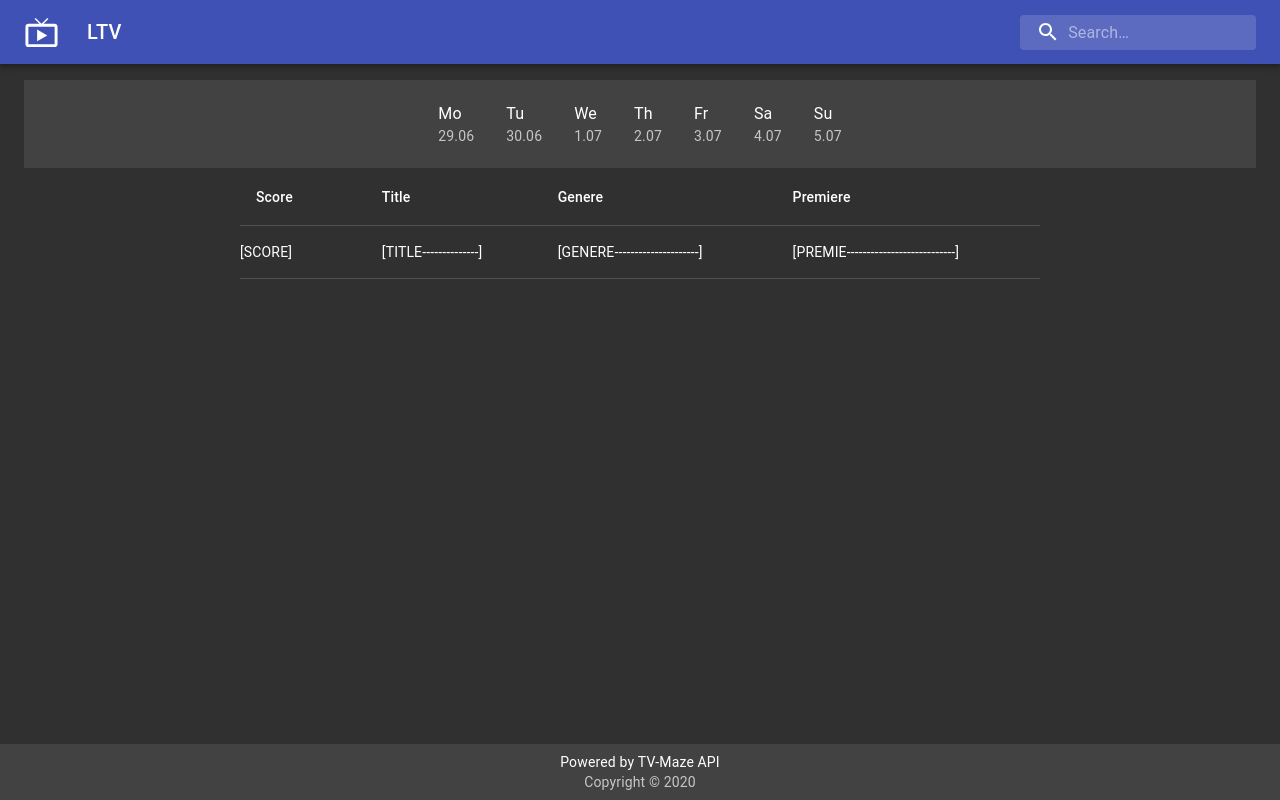
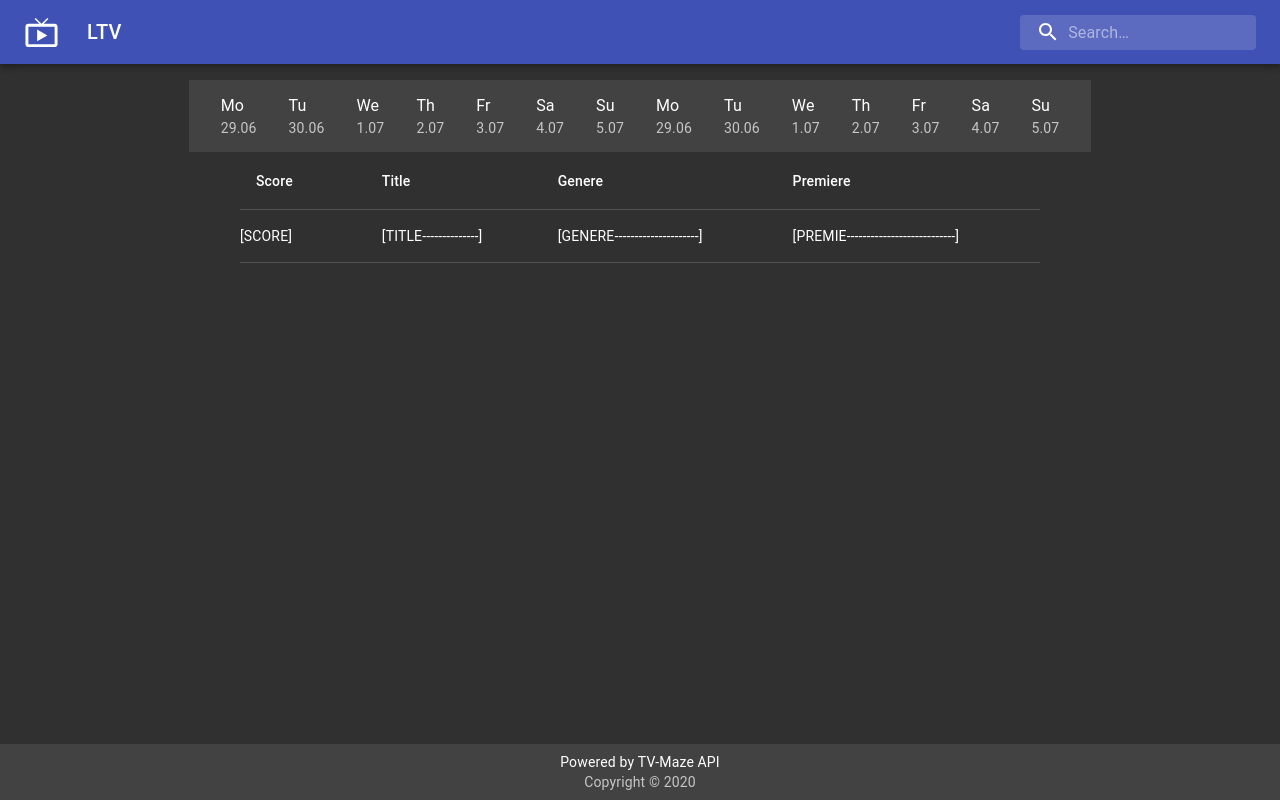
Before and after one commit to barteklecki/lecki-tv, a React (Create React App) app: page / in a window 1280 px wide. Built offline with nearby package versions, Linux system fonts and the light colour scheme.

Commit message:
fix(SelectDay): corect content clipping when overflow

```diff
--- a/src/Components/Content/MovieList/SelectDay/SelectDay.js
+++ b/src/Components/Content/MovieList/SelectDay/SelectDay.js
@@ -9,10 +9,12 @@ import {makeStyles} from '@material-ui/core/styles';
 const useStyles = makeStyles((theme) => ({
     root: {
         display: 'flex',
+        width: 'fit-content',
+        maxWidth: '100%',
         flexDirection: 'row',
-        justifyContent: 'center',
+        justifyContent: 'start',
         margin: 'auto',
-        width: 'auto',
+        padding: '0 1rem',
         overflow: 'auto',
         backgroundColor: theme.palette.background.paper,
     },
@@ -22,6 +24,13 @@ const useStyles = makeStyles((theme) => ({
 }));
 
 const week = [
+    {short: 'Mo', date: '29.06'},
+    {short: 'Tu', date: '30.06'},
+    {short: 'We', date: '1.07'},
+    {short: 'Th', date: '2.07'},
+    {short: 'Fr', date: '3.07'},
+    {short: 'Sa', date: '4.07'},
+    {short: 'Su', date: '5.07'},
     {short: 'Mo', date: '29.06'},
     {short: 'Tu', date: '30.06'},
     {short: 'We', date: '1.07'},
```
